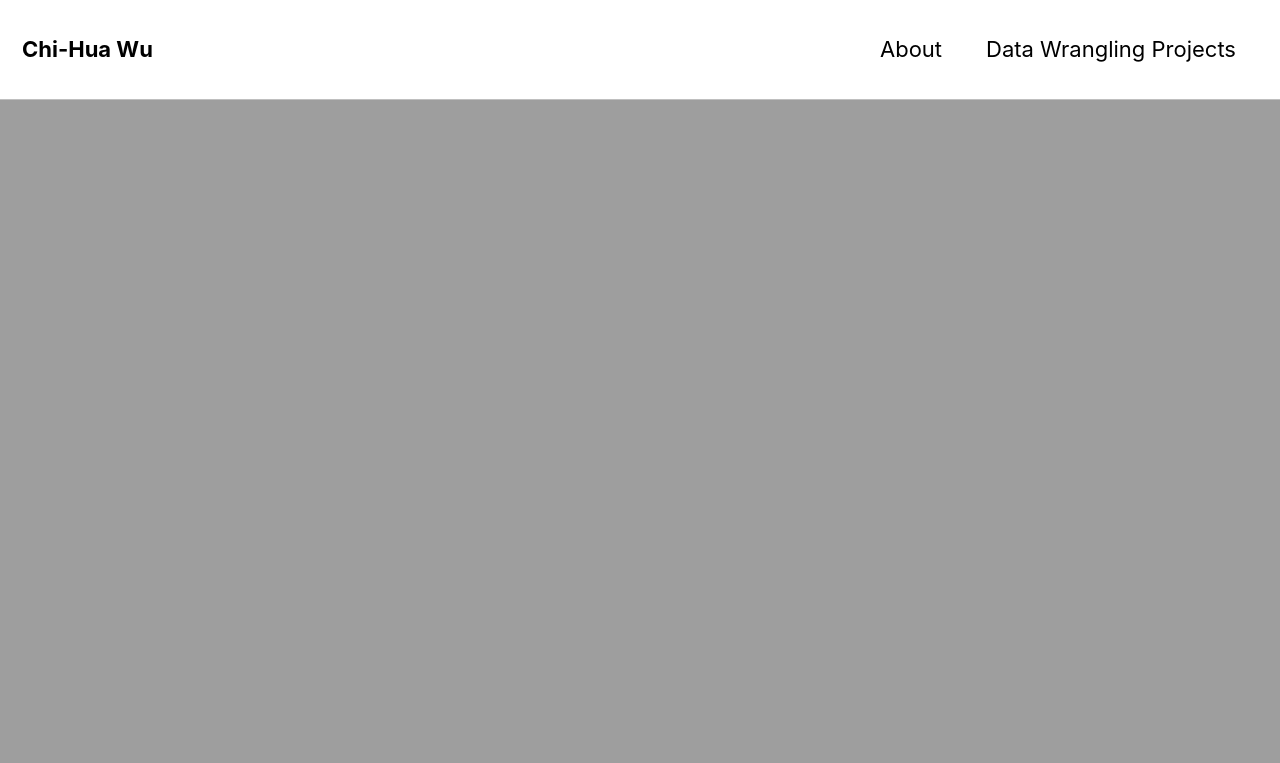
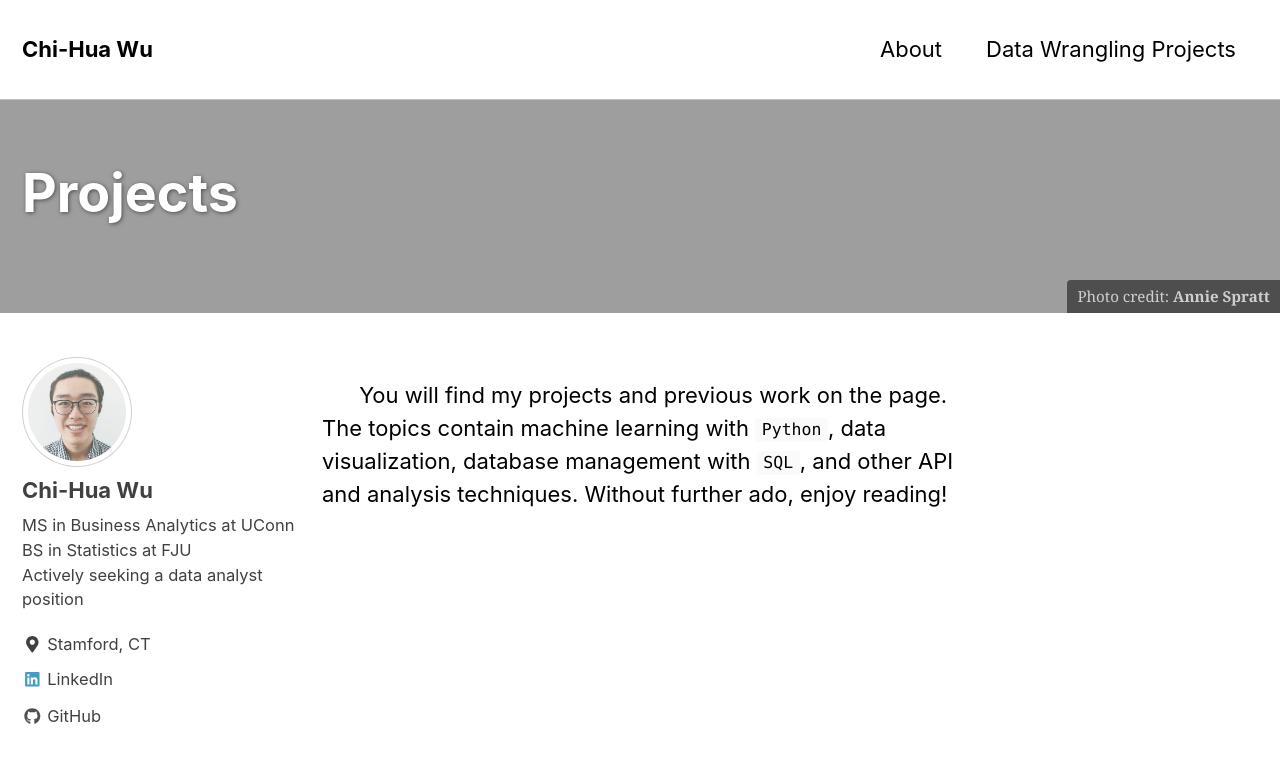
Before and after one commit to chw18019/chw18019.github.io, a Jekyll site: the page built from _pages/machinelearning.md, in a window 1280 px wide and 900 px high. Shown: the top 763 px of the window. Built offline with Jekyll 4.4.1, drawn with Linux system fonts in a browser that asks for light colours; nearby versions of some CDN libraries; some of the changed text lies outside the part shown.

Commit message:
Update machinelearning.md

```diff
--- a/_pages/machinelearning.md
+++ b/_pages/machinelearning.md
@@ -1,8 +1,11 @@
 ---
 layout: posts
-permalink: /data-wrangling/
-title: "Data Wrangling projects"
+permalink: /projects/
+title: "Projects"
 author_profile: true
 header:
-  image: "/images/fort point.png"
+  overlay_image: /assets/images/annie-spratt.jpg
+  #overlay_filter: 0.01 # same as adding an opacity of 0.5 to a black background
+  caption: "Photo credit: [**Annie Spratt**](https://unsplash.com)"
 ---
+&nbsp;&nbsp;&nbsp;&nbsp;&nbsp;&nbsp;You will find my projects and previous work on the page. The topics contain machine learning with `Python`, data visualization, database management with `SQL`, and other API and analysis techniques. Without further ado, enjoy reading!
```
